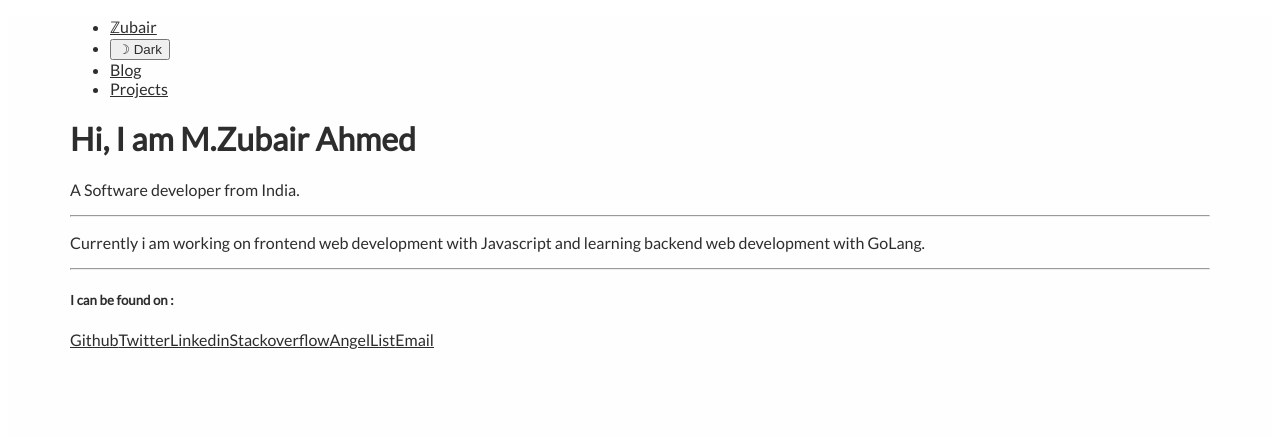
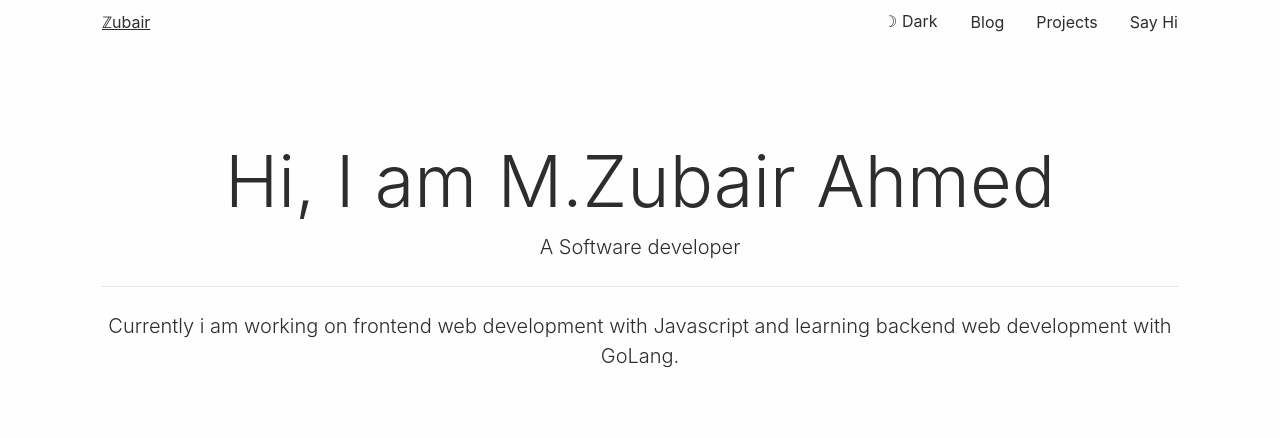
Before and after one commit to M-ZubairAhmed/M-ZubairAhmed, a Gatsby site: page / in a window 1280 px wide. Built offline with nearby package versions, Linux system fonts and the light colour scheme; Gatsby itself is replaced by a stand-in of ours.

Commit message:
redesigned home page

```diff
--- a/src/components/hero.js
+++ /dev/null
@@ -1,13 +0,0 @@
-import React from 'react'
-
-export default () => (
-  <header className="px-3 py-5">
-    <h1 className="display-3">Hi, I am M.Zubair Ahmed</h1>
-    <p className="lead">A Software developer from India.</p>
-    <hr className="my-4" />
-    <p className="lead">
-      Currently i am working on frontend web development with Javascript and
-      learning backend web development with GoLang.
-    </p>
-  </header>
-)
--- a/src/components/navbar.js
+++ b/src/components/navbar.js
@@ -51,6 +51,11 @@ export default ({ location }) => {
                 {basePage === 'projects' ? <u>Projects</u> : <>Projects</>}
               </Link>
             </li>
+            <li className="nav-item">
+              <Link to="/contact" className={`nav-link`} title="Go to Projects">
+                {basePage === 'contact' ? <u>Say Hi</u> : <>Say Hi</>}
+              </Link>
+            </li>
           </ul>
         </nav>
       )}
--- a/src/components/social.js
+++ /dev/null
@@ -1,23 +0,0 @@
-import React from 'react'
-
-export default ({ allSocialsJson }) => {
-  const { edges: socialsEdges } = allSocialsJson
-  return (
-    <footer className="p-4">
-      <h5 className="pb-3">I can be found on :</h5>
-      <div className="d-flex justify-content-around flex-wrap">
-        {socialsEdges.map(({ node: { id, name, link } }) => (
-          <a
-            key={id}
-            className="btn btn border border-secondary mx-1 my-2 card-hover-effect "
-            href={link}
-            target="_blank"
-            style={{ minWidth: '10rem' }}
-            rel="noopener noreferrer">
-            {name}
-          </a>
-        ))}
-      </div>
-    </footer>
-  )
-}
--- a/src/data/socials.json
+++ b/src/data/socials.json
@@ -1,26 +1,14 @@
 [
+  {
+    "link": "https://twitter.com/Md_ZubairAhmed/",
+    "name": "Twitter"
+  },
   {
     "link": "https://github.com/M-ZubairAhmed/",
     "name": "Github"
   },
   {
-    "link": "https://twitter.com/Md_ZubairAhmed/",
-    "name": "Twitter"
-  },
-  {
     "link": "https://www.linkedin.com/in/md-zubairahmed/",
     "name": "Linkedin"
-  },
-  {
-    "link": "https://stackoverflow.com/story/md_zubairahmed",
-    "name": "Stackoverflow"
-  },
-  {
-    "link": "https://angel.co/m-zubair-ahmed/",
-    "name": "AngelList"
-  },
-  {
-    "link": "mailto:m-zubairahmed@protonmail.com",
-    "name": "Email"
   }
 ]
--- a/src/pages/index.js
+++ b/src/pages/index.js
@@ -1,34 +1,25 @@
 import React from 'react'
 import App from '../app'
-import { graphql } from 'gatsby'
 
-import Hero from '../components/hero'
-import Social from '../components/social'
-
-export default ({ location, data }) => {
-  const { allSocialsJson } = data
+export default ({ location }) => {
   return (
     <App
       title="A Software developer"
       description="Personal website for m-zubairahmed"
       location={location}>
       <Hero />
-      <hr />
-      <Social allSocialsJson={allSocialsJson} />
     </App>
   )
 }
 
-export const pageQuery = graphql`
-  {
-    allSocialsJson {
-      edges {
-        node {
-          id
-          name
-          link
-        }
-      }
-    }
-  }
-`
+const Hero = () => (
+  <header className="px-3 py-5 text-center">
+    <h1 className="display-3">Hi, I am M.Zubair Ahmed</h1>
+    <p className="lead">A Software developer</p>
+    <hr className="my-4" />
+    <p className="lead">
+      Currently i am working on frontend web development with Javascript and
+      learning backend web development with GoLang.
+    </p>
+  </header>
+)
--- a/src/styles/index.scss
+++ b/src/styles/index.scss
@@ -1,5 +1,7 @@
 @import url('https://fonts.googleapis.com/css?family=Lato');
-// @import url('https://stackpath.bootstrapcdn.com/bootstrap/4.3.1/css/bootstrap.min.css');
+
+// Comment in prod
+@import url('https://stackpath.bootstrapcdn.com/bootstrap/4.3.1/css/bootstrap.min.css');
 
 // Breakpoints
 @mixin for-phone-only {
```
Also changed, not shown: src/pages/contact.js (added, +57 -0 lines).
